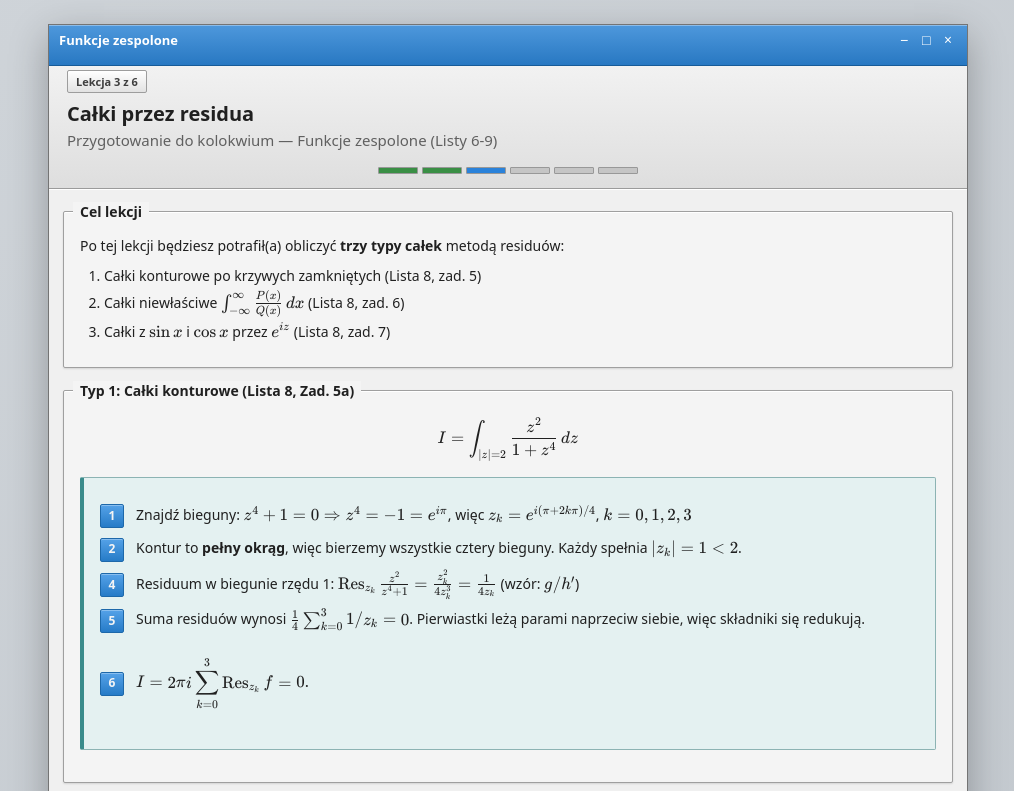
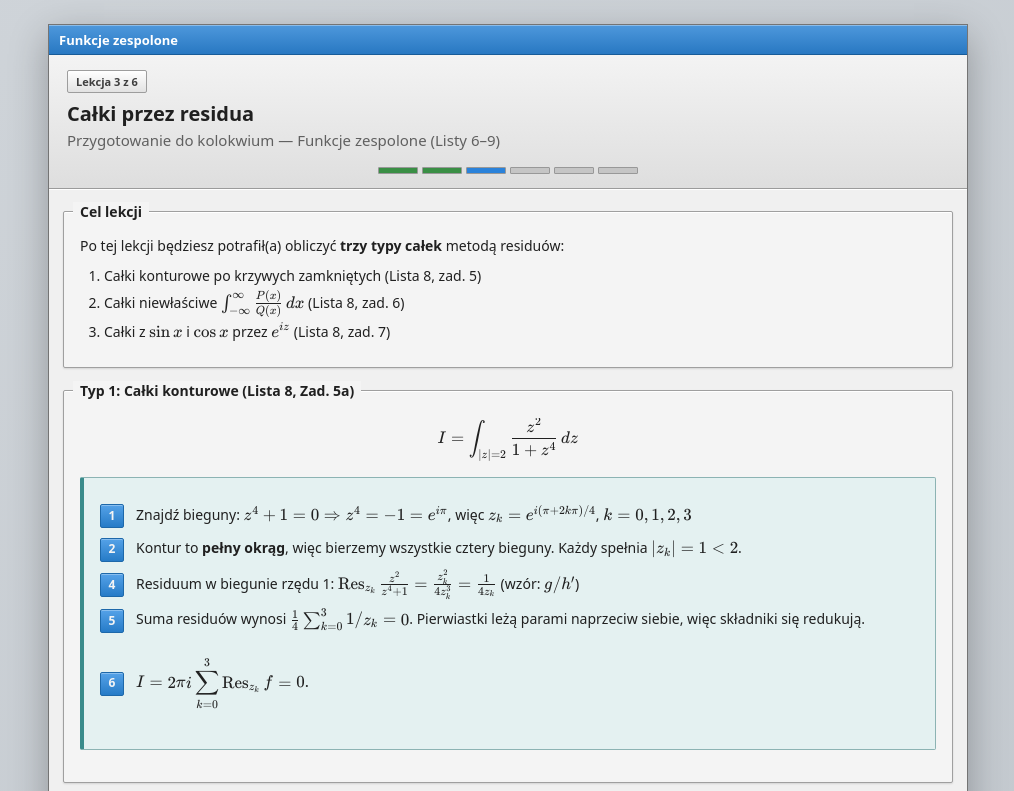
Before and after one commit to czatus71/funkcje-zespolone-kolokwium-2, a plain HTML site: page lessons/0003-calki-przez-residua.html in a window 1280 px wide. Shown: the top 791 px of the page, without its empty margins (132-1146 px from the left). Drawn offline with Linux system fonts and the light colour scheme.

Commit message:
Polish course header controls

```diff
--- a/lessons/0003-calki-przez-residua.html
+++ b/lessons/0003-calki-przez-residua.html
@@ -10,9 +10,10 @@
 <body>
 
 <header>
+<a class="app-title" href="../index.html">Funkcje zespolone</a>
 <span class="lesson-num">Lekcja 3 z 6</span>
 <h1>Całki przez residua</h1>
-<p>Przygotowanie do kolokwium &mdash; Funkcje zespolone (Listy 6-9)</p>
+<p>Przygotowanie do kolokwium &mdash; Funkcje zespolone (Listy 6–9)</p>
 <nav class="progress-bar">
 <a href="0001-promien-zbieznosci-szeregu-potegowego.html" class="done"></a>
 <a href="0002-rozwinięcie-w-szereg-laurenta.html" class="done"></a>
@@ -149,7 +150,6 @@ $$\frac{1}{2\pi i} \oint_C f(z)\, dz = \sum_k \operatorname{Res}_{z_k} f$$
 
 <nav class="nav">
 <p><a href="0002-rozwinięcie-w-szereg-laurenta.html">Poprzednia lekcja: Rozwinięcie w szereg Laurenta</a> &nbsp;|&nbsp; <a href="0004-zasada-maksimum-rouche.html">Następna lekcja: Zasada maksimum, Schwarz i Rouche</a></p>
-<p class="open-cmd">Otwórz w przeglądarce: <code>google-chrome lessons/0003-calki-przez-residua.html</code></p>
 </nav>
 
 <script src="quiz.js"></script>
--- a/lessons/style.css
+++ b/lessons/style.css
@@ -60,6 +60,8 @@ html {
   background: linear-gradient(145deg, #cfd4d9, #aeb5bc);
 }
 
+.app-title { position: absolute; top: 0; left: 0; right: 0; height: 30px; padding: 5px 10px; color: #fff; font-size: 13px; font-weight: 600; line-height: 20px; text-align: left; text-decoration: none; background: linear-gradient(#4e98dc, #2878c2); border-bottom: 1px solid #175b98; box-shadow: inset 0 1px rgba(255,255,255,.35); }
+.app-title:hover { text-decoration: underline; }
 header {
   position: relative;
   margin: 0 -14px 16px;
@@ -69,32 +71,9 @@ header {
   box-shadow: inset 0 1px #fff, 0 1px 0 #fff;
 }
 
-header::before {
-  content: "Funkcje zespolone";
-  position: absolute;
-  inset: 0 0 auto;
-  height: 30px;
-  padding: 5px 10px;
-  color: #fff;
-  font-size: 13px;
-  font-weight: 600;
-  line-height: 20px;
-  text-align: left;
-  background: linear-gradient(#4e98dc, #2878c2);
-  border-bottom: 1px solid #175b98;
-  box-shadow: inset 0 1px rgba(255,255,255,.35);
-}
+header::before { content: none; display: none; }
 
-header::after {
-  content: "−  □  ×";
-  position: absolute;
-  top: 5px;
-  right: 10px;
-  color: #fff;
-  font-size: 14px;
-  line-height: 20px;
-  letter-spacing: 5px;
-}
+header::after { content: none; display: none; }
 
 header h1 {
   font-size: 20px;
@@ -416,3 +395,9 @@ p { margin: var(--spacing-xxs) 0; }
   .nav { display: none; }
   header { border-bottom: 1px solid #ccc; }
 }
+
+.formula, .katex-display { max-width: 100%; overflow-x: auto; overflow-y: hidden; }
+.formula .katex-display { margin: 0.35em 0; }
+.katex-display > .katex { max-width: 100%; }
+
+.open-cmd { display: none !important; }
```
Also changed, not shown: latex-reader.html (+2 -1 lines), lessons/0001-promien-zbieznosci-szeregu-potegowego.html (+2 -2 lines), lessons/0002-rozwinięcie-w-szereg-laurenta.html (+2 -2 lines), lessons/0004-zasada-maksimum-rouche.html (+2 -2 lines), lessons/0005-rodzaje-osobliwosci.html (+2 -2 lines), lessons/0006-niszowe-schematy-zadan.html (+2 -2 lines), reference/calki-przez-residua.html (+0 -2 lines), reference/obliczanie-residuum.html (+0 -2 lines), reference/promien-zbieznosci.html (+0 -2 lines), reference/rodzaje-osobliwosci.html (+0 -2 lines), reference/zasada-maksimum-schwarz-rouche.html (+0 -2 lines).
